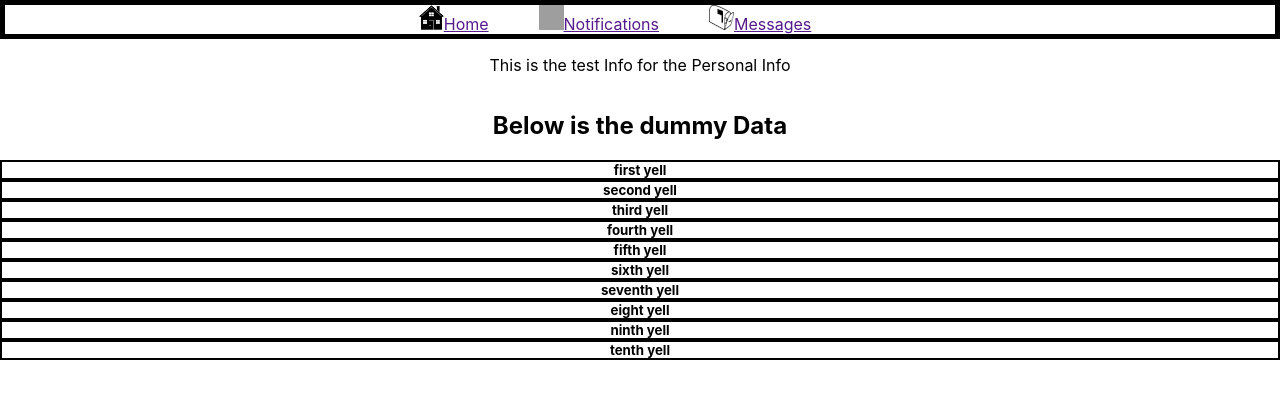
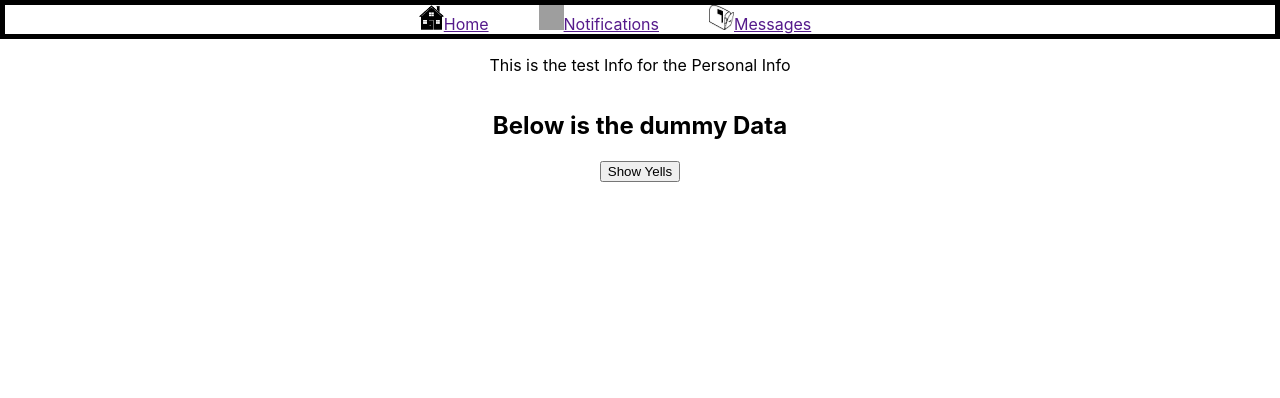
Before and after one commit to M-Konvalinka/Yeller, a React (Create React App) app: page / in a window 1280 px wide. Shown: the top 398 px of the page. Built offline with nearby package versions, Linux system fonts and the light colour scheme; grey boxes are pictures that could not be loaded.

Commit message:
added a button that allows a user to show or hide all yells on click

```diff
--- a/src/App.js
+++ b/src/App.js
@@ -16,13 +16,18 @@ class App extends Component {
               { id: '7', content: 'seventh yell'}, {id: '8', content: 'eight yell'},
               { id: '9', content: 'ninth yell'}, {id: '10', content: 'tenth yell'}
             ],
-    showYells: true
+    showYells: false
   }
 
   deleteYellHandler = (yellIndex) => {
     const yells = [...this.state.yells];
     yells.splice(yellIndex, 1);
     this.setState({yells: yells})
+  }
+
+  toggleYellHandler = () => {
+    const doesShow = this.state.showYells;
+    this.setState({showYells: !doesShow});
   }
   render() {
 
@@ -45,6 +50,8 @@ class App extends Component {
         <Navigation />
         <PersonalInfo className='personalInfo' />
         <h2>Below is the dummy Data</h2>
+        <button
+          onClick={this.toggleYellHandler}>Show Yells</button>
         {yells}
       </div>
     );
```
